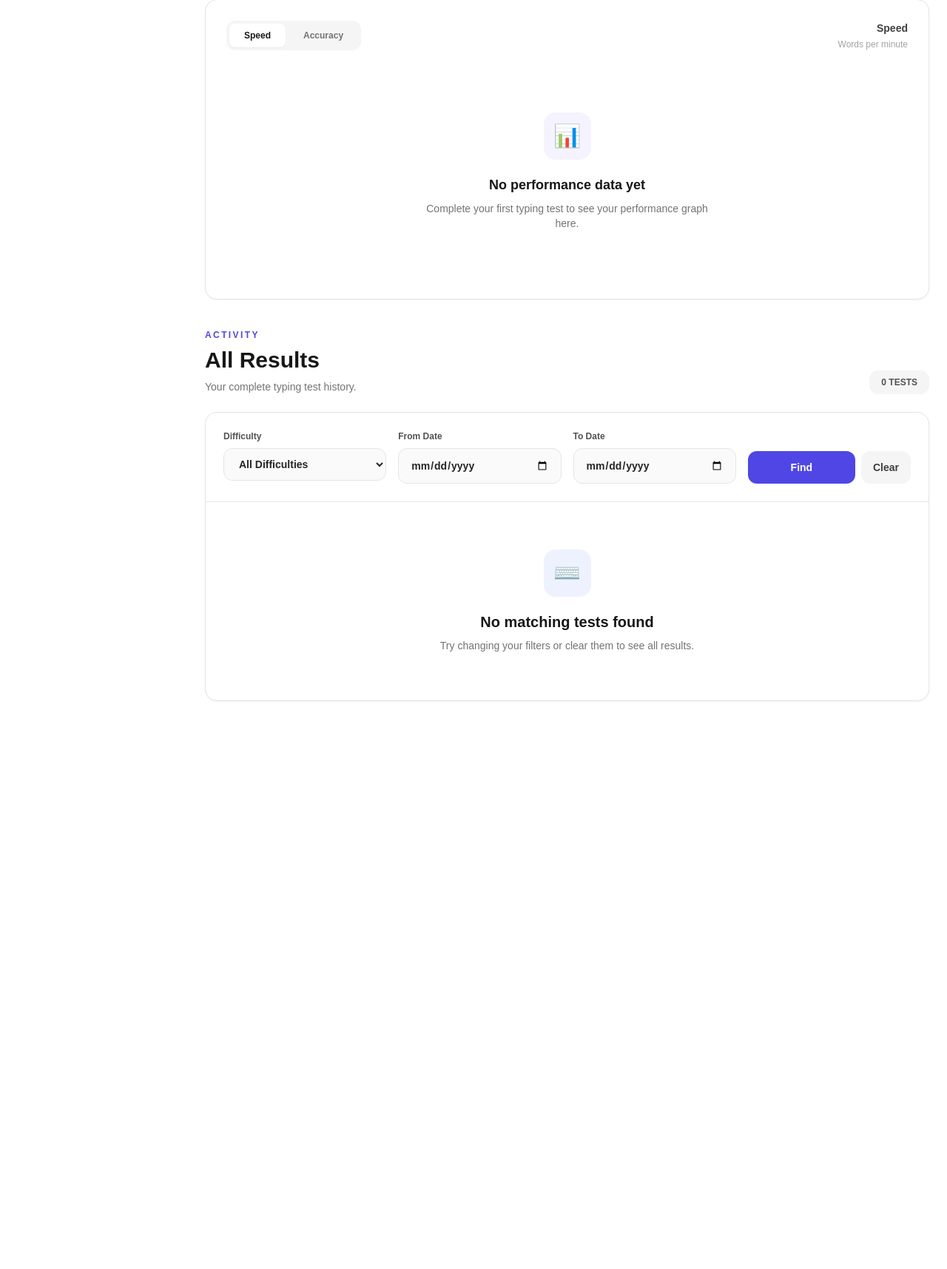
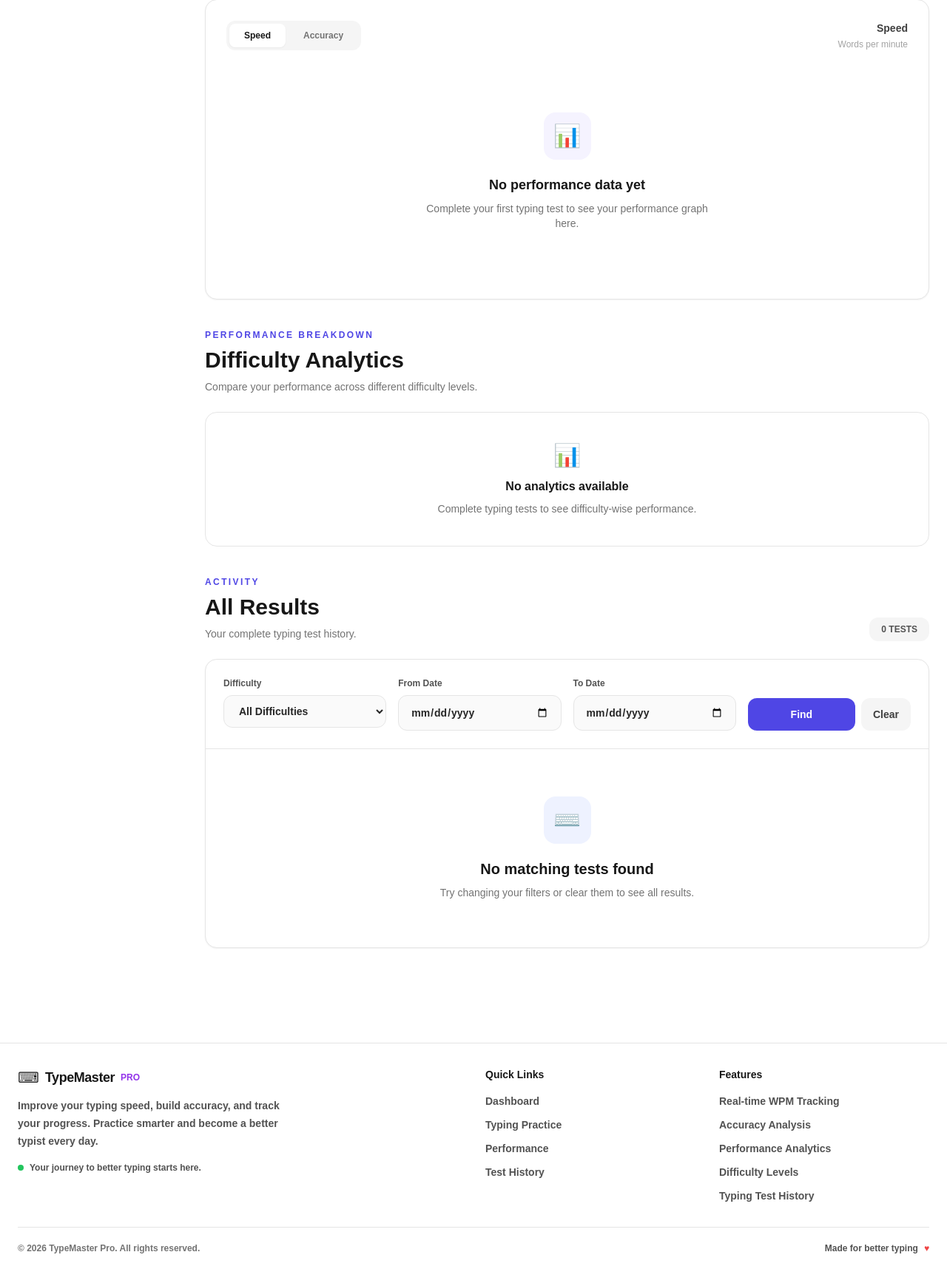
Before and after one commit to official-codexpro/typemaster-pro, a Django app: page / in a window 1280 px wide. Shown: the part 786-2502 px from the top of the page at 74% size. Before the commit the page ends 1734 px from the top, so only its background shows below. Run offline with Django 5.2, Linux system fonts and the light colour scheme; some libraries are stand-ins or nearby versions.

Commit message:
add the difficulty section on the dashboard, 2. add the footer, 3. add the nev in base , 4. set the filter workking in  section

```diff
--- a/templates/base.html
+++ b/templates/base.html
@@ -17,7 +17,7 @@
 </head>
 
 <body class="min-h-screen bg-white text-neutral-800">
-
+ {% include "components/navbar.html" %}
     {% block content %}{% endblock %}
 
     <script src="https://cdnjs.cloudflare.com/ajax/libs/gsap/3.14.2/gsap.min.js"></script>
@@ -25,4 +25,5 @@
     {% block extra_js %}{% endblock %}
 
 </body>
+{% include "components/footer.html" %}
 </html>
--- a/templates/components/footer.html
+++ b/templates/components/footer.html
@@ -0,0 +1,104 @@
+
+<footer class="bg-white border-t border-neutral-200 mt-12">
+
+    <div class="max-w-7xl mx-auto px-6 pt-8 pb-5">
+
+        <!-- Main Footer -->
+        <div class="grid grid-cols-1 sm:grid-cols-2 lg:grid-cols-4 gap-8 pb-8">
+
+            <!-- Brand -->
+            <div class="lg:col-span-2">
+
+                <a href="{% url 'home' %}" class="flex items-center gap-2">
+                    <span class="text-xl">⌨</span>
+                    <span class="text-lg font-black tracking-tight text-neutral-900">
+                        TypeMaster
+                    </span>
+                    <span class="text-xs font-extrabold text-purple-600">
+                        PRO
+                    </span>
+                </a>
+
+                <p class="text-sm font-semibold leading-6 text-neutral-600 mt-3 max-w-sm">
+                    Improve your typing speed, build accuracy, and track your progress.
+                    Practice smarter and become a better typist every day.
+                </p>
+
+                <div class="flex items-center gap-2 mt-4">
+                    <span class="w-2 h-2 rounded-full bg-green-500"></span>
+                    <span class="text-xs font-bold text-neutral-600">
+                        Your journey to better typing starts here.
+                    </span>
+                </div>
+
+            </div>
+
+            <!-- Quick Links -->
+            <div>
+                <h3 class="text-sm font-black text-neutral-900 mb-4">
+                    Quick Links
+                </h3>
+
+                <ul class="space-y-3 text-sm font-bold text-neutral-600">
+
+                    <li>
+                        <a href="/" class="hover:text-indigo-600 transition-colors">
+                            Dashboard
+                        </a>
+                    </li>
+
+                    <li>
+                        <a href="/#dashboardScreen" class="hover:text-indigo-600 transition-colors">
+                            Typing Practice
+                        </a>
+                    </li>
+
+                    <li>
+                        <a href="/#dashboardScreen" class="hover:text-indigo-600 transition-colors">
+                            Performance
+                        </a>
+                    </li>
+
+                    <li>
+                        <a href="/#dashboardScreen" class="hover:text-indigo-600 transition-colors">
+                            Test History
+                        </a>
+                    </li>
+
+                </ul>
+            </div>
+
+            <!-- Features -->
+            <div>
+                <h3 class="text-sm font-black text-neutral-900 mb-4">
+                    Features
+                </h3>
+
+                <ul class="space-y-3 text-sm font-bold text-neutral-600">
+                    <li>Real-time WPM Tracking</li>
+                    <li>Accuracy Analysis</li>
+                    <li>Performance Analytics</li>
+                    <li>Difficulty Levels</li>
+                    <li>Typing Test History</li>
+                </ul>
+            </div>
+
+        </div>
+
+        <!-- Bottom Footer -->
+        <div class="border-t border-neutral-200 pt-5 flex flex-col md:flex-row items-center justify-between gap-3">
+
+            <p class="text-xs font-bold text-neutral-500 text-center">
+                © {% now "Y" %} TypeMaster Pro. All rights reserved.
+            </p>
+
+            <div class="flex items-center gap-2 text-xs font-bold text-neutral-600">
+                <span>Made for better typing</span>
+                <span class="text-red-500">♥</span>
+            </div>
+
+        </div>
+
+    </div>
+
+</footer>
--- /dev/null
+++ b/templates/dashboard/difficulty.html
@@ -0,0 +1,103 @@
+
+<section class="mt-10 mb-10">
+
+    <div class="mb-6">
+        <p class="text-xs font-extrabold uppercase tracking-[0.2em] text-indigo-600 mb-2">
+            Performance Breakdown
+        </p>
+        <h2 class="text-2xl md:text-3xl font-black text-neutral-900">
+            Difficulty Analytics
+        </h2>
+        <p class="text-sm text-neutral-500 mt-2">
+            Compare your performance across different difficulty levels.
+        </p>
+    </div>
+
+    <div class="grid grid-cols-1 md:grid-cols-3 gap-4">
+
+        {% for item in difficulty_stats %}
+
+        <div class="bg-white border border-neutral-200 rounded-2xl p-6 shadow-sm hover:shadow-lg hover:-translate-y-1 transition-all duration-300">
+
+            <div class="flex items-center justify-between mb-6">
+
+                <div>
+                    <p class="text-xs font-extrabold uppercase tracking-wider text-neutral-400">
+                        Difficulty
+                    </p>
+                    <h3 class="text-2xl font-black text-neutral-900 mt-2">
+                        {{ item.difficulty }}
+                    </h3>
+                </div>
+
+                {% if item.difficulty == 'Easy' %}
+                    <div class="w-12 h-12 rounded-xl bg-green-50 text-green-600 flex items-center justify-center text-2xl">●</div>
+                {% elif item.difficulty == 'Normal' %}
+                    <div class="w-12 h-12 rounded-xl bg-blue-50 text-blue-600 flex items-center justify-center text-2xl">◆</div>
+                {% else %}
+                    <div class="w-12 h-12 rounded-xl bg-red-50 text-red-600 flex items-center justify-center text-2xl">▲</div>
+                {% endif %}
+
+            </div>
+
+            <div class="mb-5">
+                <p class="text-xs font-bold text-neutral-400 uppercase tracking-wider">
+                    Total Tests
+                </p>
+                <p class="text-3xl font-black text-neutral-900 mt-1">
+                    {{ item.total_tests }}
+                </p>
+            </div>
+
+            <div class="grid grid-cols-2 gap-4 pt-5 border-t border-neutral-100">
+
+                <div>
+                    <p class="text-xs font-bold text-neutral-400">Average Speed</p>
+                    <p class="text-xl font-black text-violet-600 mt-1">
+                        {{ item.average_wpm }}
+                        <span class="text-xs text-neutral-400">WPM</span>
+                    </p>
+                </div>
+
+                <div>
+                    <p class="text-xs font-bold text-neutral-400">Average Accuracy</p>
+                    <p class="text-xl font-black text-green-600 mt-1">
+                        {{ item.average_accuracy }}%
+                    </p>
+                </div>
+
+            </div>
+
+            <div class="mt-5">
+                <div class="flex justify-between text-xs font-bold text-neutral-500 mb-2">
+                    <span>Accuracy</span>
+                    <span>{{ item.average_accuracy }}%</span>
+                </div>
+
+                <div class="w-full h-2 bg-neutral-100 rounded-full overflow-hidden">
+                    <div
+                        class="h-full bg-green-500 rounded-full"
+                        style="width: {{ item.average_accuracy }}%">
+                    </div>
+                </div>
+            </div>
+
+        </div>
+
+        {% empty %}
+
+        <div class="md:col-span-3 bg-white border border-neutral-200 rounded-2xl p-10 text-center">
+            <p class="text-3xl mb-3">📊</p>
+            <h3 class="font-black text-neutral-900">
+                No analytics available
+            </h3>
+            <p class="text-sm text-neutral-500 mt-2">
+                Complete typing tests to see difficulty-wise performance.
+            </p>
+        </div>
+
+        {% endfor %}
+
+    </div>
+
+</section>
--- a/templates/game/game.html
+++ b/templates/game/game.html
@@ -3,7 +3,7 @@
     <header class="max-w-6xl mx-auto px-6 py-7 flex justify-between items-center">
 
         <a href="/" class="text-xl font-bold tracking-tight">
-            <span class="text-red-500">●</span> TypeMaster
+            <span class="text-green-500">●</span> Filter
         </a>
 
         <div class="flex items-center gap-3">
--- a/templates/index.html
+++ b/templates/index.html
@@ -7,7 +7,7 @@
 
 <div id="dashboardScreen" class="min-h-screen">
 
-    {% include "components/navbar.html" %}
+
 
     <main class="max-w-9xl mx-auto px-6 py-10">
 
@@ -31,6 +31,8 @@
 
                 {% include "dashboard/performance.html" %}
 
+                {% include "dashboard/difficulty.html" %}
+
                 {% include "dashboard/results.html" %}
 
             </section>
--- a/type/views.py
+++ b/type/views.py
@@ -2,7 +2,7 @@
 import random
 import re
 import json
-from django.db.models import Avg, Max, Sum
+from django.db.models import Avg, Max, Sum, Count
 from django.views.decorators.csrf import ensure_csrf_cookie
 from django.views.decorators.http import require_POST
 from django.views.decorators.csrf import csrf_protect
@@ -29,10 +29,12 @@ from .models import UserProfile
 @ensure_csrf_cookie
 def home(request):
 
-    from django.db.models import Avg, Max
+    from django.db.models import Avg, Max, Sum, Count
     from django.core.paginator import Paginator
+    from django.utils.dateparse import parse_date
     from .models import TestResult
 
+    # Default dashboard statistics
     stats = {
         'total_tests': 0,
         'best_wpm': 0,
@@ -46,12 +48,14 @@ def home(request):
     chart_data = []
     page_obj = None
     max_wpm = 0
+    difficulty_stats = []
 
     if request.user.is_authenticated:
 
-        # All results for dashboard statistics
+        # All results belonging to the current user
         results = TestResult.objects.filter(user=request.user)
 
+        # Overall statistics
         summary = results.aggregate(
             best_wpm=Max('wpm'),
             best_accuracy=Max('accuracy'),
@@ -65,11 +69,36 @@ def home(request):
             'best_wpm': summary['best_wpm'] or 0,
             'best_accuracy': summary['best_accuracy'] or 0,
             'average_wpm': round(summary['average_wpm'] or 0),
-            'average_accuracy': round(summary['average_accuracy'] or 0, 1),
+            'average_accuracy': round(
+                summary['average_accuracy'] or 0, 1
+            ),
             'total_characters': summary['total_characters'] or 0,
         }
 
-        # Filters
+        # Difficulty-wise performance analytics
+        difficulty_data = (
+            results.values('difficulty')
+            .annotate(
+                total_tests=Count('id'),
+                average_wpm=Avg('wpm'),
+                average_accuracy=Avg('accuracy'),
+            )
+            .order_by('difficulty')
+        )
+
+        difficulty_stats = [
+            {
+                'difficulty': item['difficulty'].title(),
+                'total_tests': item['total_tests'],
+                'average_wpm': round(item['average_wpm'] or 0),
+                'average_accuracy': round(
+                    item['average_accuracy'] or 0, 1
+                ),
+            }
+            for item in difficulty_data
+        ]
+
+        # Dashboard filters
         difficulty = request.GET.get('difficulty', '')
         date_from = request.GET.get('date_from', '')
         date_to = request.GET.get('date_to', '')
@@ -81,14 +110,17 @@ def home(request):
                 difficulty=difficulty
             )
 
-        if date_from:
+        parsed_date_from = parse_date(date_from) if date_from else None
+        parsed_date_to = parse_date(date_to) if date_to else None
+
+        if parsed_date_from:
             filtered_results = filtered_results.filter(
-                created_at__date__gte=date_from
+                created_at__date__gte=parsed_date_from
             )
 
-        if date_to:
+        if parsed_date_to:
             filtered_results = filtered_results.filter(
-                created_at__date__lte=date_to
+                created_at__date__lte=parsed_date_to
             )
 
         # Pagination: 5 results per page
@@ -100,12 +132,13 @@ def home(request):
         page_obj = paginator.get_page(request.GET.get('page'))
         recent_results = page_obj.object_list
 
+        # Dynamic WPM progress bar
         max_wpm = max(
             (result.wpm for result in recent_results),
             default=0
         )
 
-        # Last 5 results for performance chart
+        # Last 5 tests for performance chart
         chart_results = list(
             results.order_by('-created_at')[:5]
         )
@@ -127,10 +160,13 @@ def home(request):
         'chart_data': chart_data,
         'page_obj': page_obj,
         'max_wpm': max_wpm,
+        'difficulty_stats': difficulty_stats,
         'selected_difficulty': request.GET.get('difficulty', ''),
         'date_from': request.GET.get('date_from', ''),
         'date_to': request.GET.get('date_to', ''),
     })
+
+
 
 def signup(request):
 
```
Also changed, not shown: db.sqlite3.
